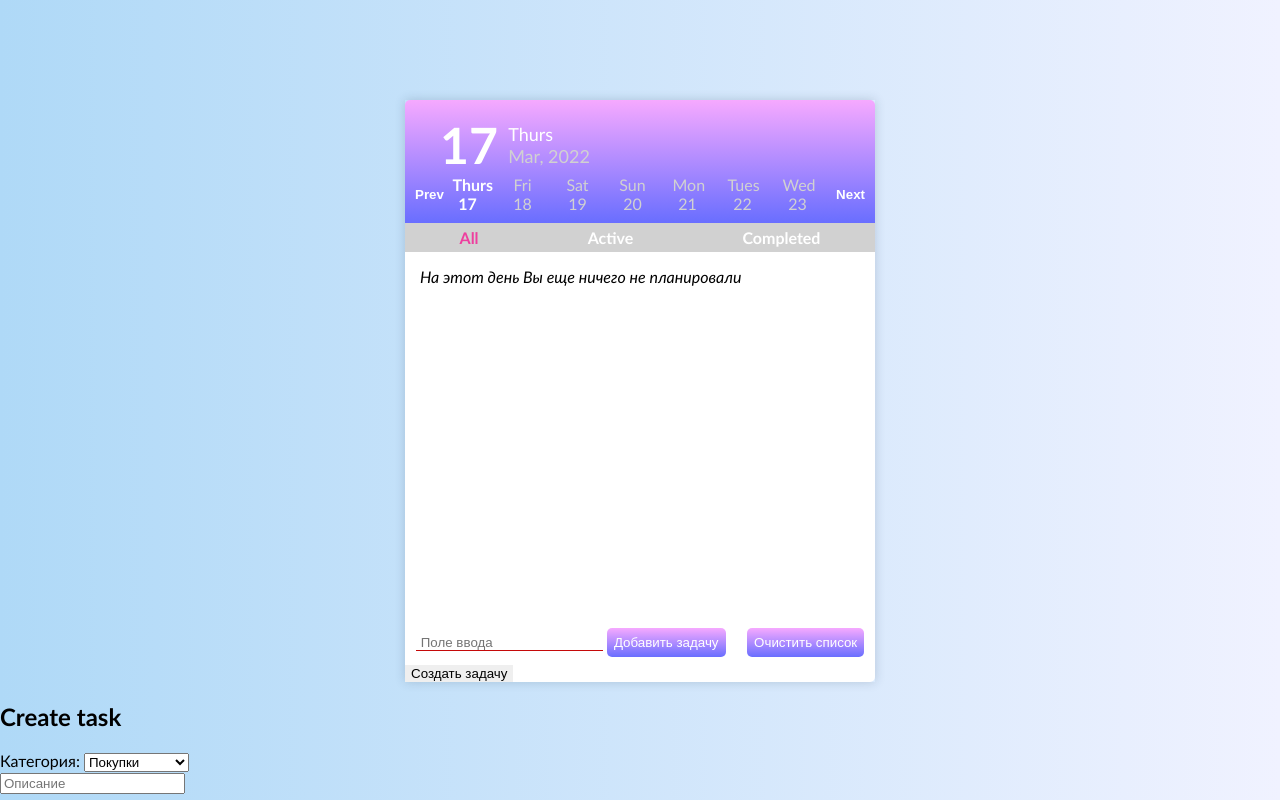
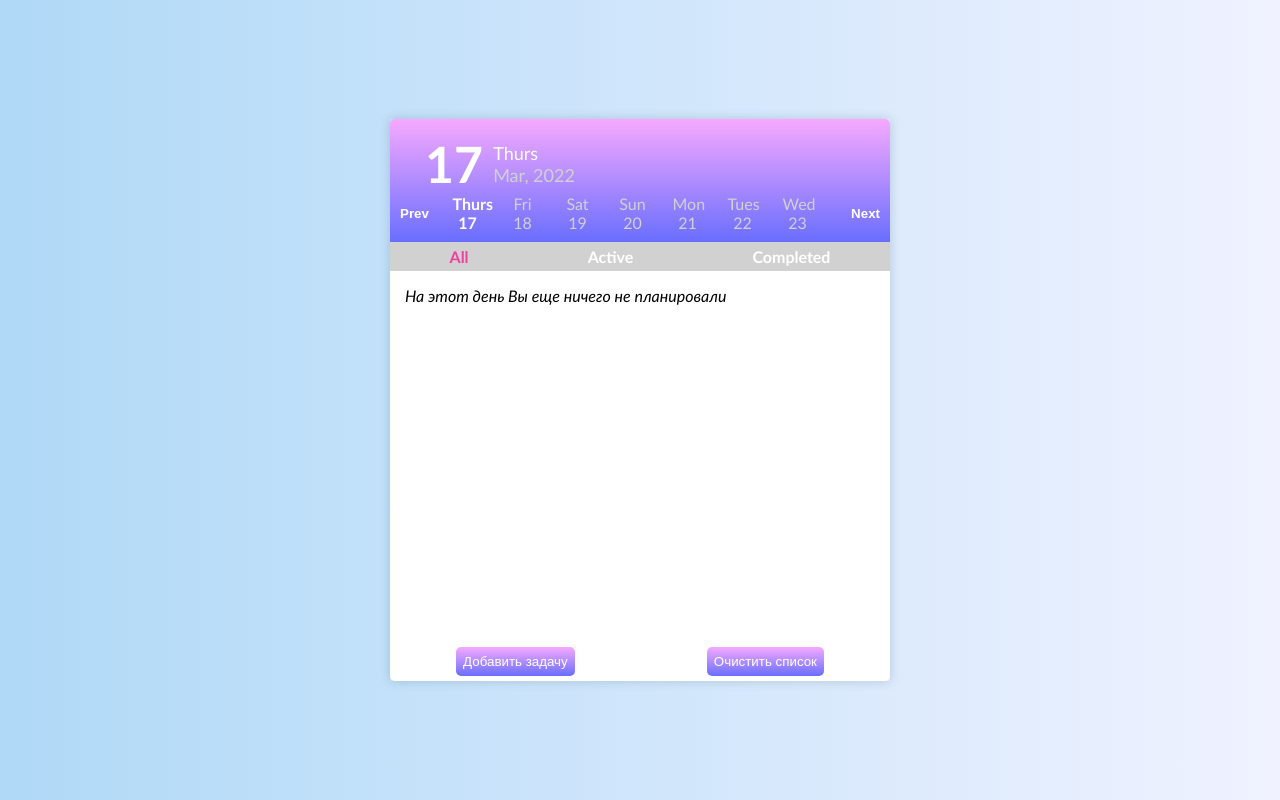
Before and after one commit to SergeiBesedin/todo-app-svelte, a Svelte app: page / in a window 1280 px wide. Built offline with nearby package versions, Linux system fonts and the light colour scheme.

Commit message:
добавил окно создания новой задачи

```diff
--- a/public/global.css
+++ b/public/global.css
@@ -1,16 +1,22 @@
+head,
 body {
-  position: relative;
   width: 100%;
-  height: 100%;
   background: linear-gradient(90deg, #afd9f7, #f0f2ff);
   box-sizing: border-box;
   font-family: 'Trebuchet MS', 'Lucida Sans Unicode', 'Lucida Grande',
     'Lucida Sans', Arial, sans-serif;
 }
 
+body {
+  min-height: 100vh;
+}
+
 body,
 ul,
-p {
+p,
+h1,
+h2,
+h3 {
   padding: 0;
   margin: 0;
 }
@@ -19,8 +25,14 @@ li {
   list-style-type: none;
 }
 
-button {
-  cursor: pointer;
+button,
+select,
+input,
+textarea {
   border: none;
   outline: none;
 }
+
+button {
+  cursor: pointer;
+}
--- a/src/App.svelte
+++ b/src/App.svelte
@@ -1,10 +1,10 @@
 <script>
-  import { v4 as uuidv4 } from 'uuid';
-  import { tasks, basket, date } from './store/store';
+  // import { v4 as uuidv4 } from 'uuid';
+  import { tasks, date } from './store/store';
   import CurrentDate from './components/current-date.svelte';
   import DaysOfTheWeek from './components/days-of-the-week.svelte';
+  import TaskCreation from './components/task-creation-window.svelte';
   import TasksList from './components/tasks-list.svelte';
-  import EntryField from './components/entry-field.svelte';
   import ModalConfirm from './components/modal-confirm.svelte';
 
   let currentFilter = 'All';
@@ -13,25 +13,25 @@
     return { ...items, [dateTask]: [] };
   });
 
-  const handleAdd = (e) => {
-    if (e.detail.text === '') {
-      return;
-    }
-    tasks.update((items) => {
-      return {
-        ...items,
-        [dateTask]: [
-          ...items[dateTask],
-          {
-            id: uuidv4(),
-            text: e.detail.text,
-            done: false,
-            rating: 0,
-          },
-        ],
-      };
-    });
-  };
+  // const handleAdd = (e) => {
+  //   if (e.detail.text === '') {
+  //     return;
+  //   }
+  //   tasks.update((items) => {
+  //     return {
+  //       ...items,
+  //       [dateTask]: [
+  //         ...items[dateTask],
+  //         {
+  //           id: uuidv4(),
+  //           text: e.detail.text,
+  //           done: false,
+  //           rating: 0,
+  //         },
+  //       ],
+  //     };
+  //   });
+  // };
 
   const handleRemove = (e) => {
     tasks.update((items) => {
@@ -142,8 +142,9 @@
     });
   };
 
-  // const handleCreateTask = () => {};
-  // const handleClose = () => {};
+  const handleOpenCreateTask = () => {
+    document.querySelector('.task-creation-modal').style.display = 'block';
+  };
 
   // const handleOpenBasket = () => {};
   // const handleCloseBasket = () => {};
@@ -151,7 +152,9 @@
   $: filteredTasks = filterTasks($tasks[dateTask], currentFilter);
 </script>
 
+<div class="wrapper">
   <div class="container">
+    <div class="app">
       <header>
         <CurrentDate />
         <DaysOfTheWeek on:click={handleChangeDay} />
@@ -166,38 +169,38 @@
           on:changeDone={changeDoneHandler}
           on:changeRating={handleChangeRating}
         />
-    <EntryField on:click={handleClear} on:changeText={handleAdd} />
-    <button>Создать задачу</button>
+
+        <div class="entry-field">
+          <button on:click={handleOpenCreateTask}>Добавить задачу</button>
+          <button on:click={handleClear}>Очистить список</button>
+        </div>
       </main>
     </div>
-
+    <TaskCreation />
+  </div>
   <ModalConfirm on:confirm={handleConfirmDel} />
-
-<div class="task-creation">
-  <h2>Create task</h2>
-  <div class="task-category">
-    <span>Категория:</span>
-    <select name="select">
-      <option value="value1" selected>Покупки</option>
-      <option value="value2">Хобби</option>
-      <option value="value3">Спорт</option>
-      <option value="value3">Работа</option>
-      <option value="value3">Образование</option>
-    </select>
-  </div>
-  <div>
-    <input placeholder="Описание" />
-  </div>
 </div>
 
 <style>
+  .wrapper {
+    min-height: 100vh;
+    display: flex;
+    justify-content: center;
+    align-items: center;
+  }
+
   .container {
+    width: 500px;
+    padding: 10px;
+    margin-bottom: 100px;
+    margin: 0 auto;
+    position: relative;
+  }
+
+  .app {
     z-index: 0;
     position: relative;
-    max-width: 470px;
-    margin: 0 auto;
     box-shadow: 0px 0px 10px 0px rgba(34, 60, 80, 0.2);
-    margin-top: 100px;
   }
 
   header {
@@ -210,4 +213,22 @@
     background: #ffffff;
     border-radius: 0 0 5px 5px;
   }
+
+  .entry-field {
+    padding: 5px 0;
+    display: flex;
+    justify-content: space-around;
+  }
+
+  .entry-field button {
+    background: linear-gradient(0deg, #696eff, #f6a9ff);
+    color: #ffffff;
+    padding: 7px;
+    border-radius: 5px;
+  }
+
+  .entry-field button:active {
+    transform: scale(1.05);
+    transition-duration: 300ms;
+  }
 </style>
--- a/src/components/days-of-the-week.svelte
+++ b/src/components/days-of-the-week.svelte
@@ -6,8 +6,7 @@
   const calendar = [];
   let currentPosition = $date.day;
 
-  let totalDays = new Date(year, month + 1, 0).getDate();
-  for (let i = 1; i <= totalDays; i++) {
+  for (let i = 1; i <= $date.getTotalDays(); i++) {
     calendar.push(i);
   }
 
--- a/src/components/entry-field.svelte
+++ b/src/components/entry-field.svelte
@@ -14,15 +14,7 @@
 </script>
 
 <div class="entry-field">
-  <form on:submit={changeText}>
-    <input
-      required
-      minlength="3"
-      placeholder="Поле ввода"
-      bind:value={textTask}
-    />
-    <button>Добавить задачу</button>
-  </form>
+  <button on:click>Добавить задачу</button>
   <button on:click>Очистить список</button>
 </div>
 
@@ -31,20 +23,6 @@
     padding: 5px 0;
     display: flex;
     justify-content: space-around;
-  }
-
-  .entry-field input {
-    padding: 0px 5px;
-    outline: none;
-    border: none;
-  }
-
-  .entry-field input:invalid {
-    border-bottom: 1px solid rgb(197, 9, 9);
-  }
-
-  input:valid {
-    border-bottom: 1px solid rgb(0, 255, 55);
   }
 
   .entry-field button {
--- /dev/null
+++ b/src/components/task-creation-window.svelte
@@ -0,0 +1,156 @@
+<script>
+  import { createEventDispatcher } from 'svelte';
+  import { date, createTaskData } from '../store/store';
+
+  const dispatch = createEventDispatcher();
+
+  let selected = $date.month + 1;
+  let currentDate = $date.day;
+  $: totalDays = $date.getTotalDays();
+
+  const handleCloseCreateTask = () => {
+    document.querySelector('.task-creation-modal').style.display = 'none';
+  };
+</script>
+
+<div class="task-creation-modal">
+  <div class="task-creation-close">
+    <button on:click={handleCloseCreateTask}>Закрыть</button>
+  </div>
+
+  <div class="task-creation">
+    <h2>Create task</h2>
+
+    <div class="task-date">
+      <span>Date:</span>
+      <select name="select" bind:value={currentDate}>
+        {#each Array.from({ length: totalDays }) as day, i}
+          <option value={i + 1}>{i + 1}</option>
+        {/each}
+      </select>
+      -
+      <select
+        name="select"
+        bind:value={selected}
+        on:change={(e) => (totalDays = $date.getTotalDays(e.target.value - 1))}
+      >
+        {#each $date.months as month, i}
+          <option value={i + 1}>{month}</option>
+        {/each}
+      </select>
+      -
+      <select name="select">
+        <option value="value-1" selected>{$date.year}</option>
+      </select>
+    </div>
+
+    <div class="task-time">
+      <span>Time:</span>
+      <select name="select" bind:value={$date.hour}>
+        {#each Array.from({ length: 24 }) as hour, i}
+          <option value={i + 1}>{i + 1}</option>
+        {/each}
+      </select>
+      :
+      <select name="select" bind:value={$date.minutes}>
+        {#each Array.from({ length: 61 }) as minutes, i}
+          <option value={i}>{i}</option>
+        {/each}
+      </select>
+    </div>
+
+    <div class="task-category">
+      <span>Category:</span>
+      <select name="select">
+        {#each $createTaskData.category as category, i}
+          <option value={i + 1}>{category}</option>
+        {/each}
+      </select>
+    </div>
+    <div class="task-description">
+      <textarea name="description" placeholder="Description" />
+    </div>
+
+    <div class="task-action">
+      <button>Добавить</button>
+    </div>
+  </div>
+</div>
+
+<style>
+  .task-creation-modal {
+    display: none;
+    z-index: 101;
+    box-shadow: 0px 0px 10px 0px rgba(34, 60, 80, 0.2);
+    position: absolute;
+    top: 22px;
+    right: 3px;
+    left: 3px;
+  }
+
+  .task-creation {
+    position: relative;
+    display: flex;
+    flex-direction: column;
+    justify-content: space-around;
+    height: 570px;
+    border-radius: 5px;
+    color: #ffffff;
+    font-size: 20px;
+    background: linear-gradient(0deg, #696eff, #f6a9ff);
+  }
+
+  .task-creation-close {
+    z-index: 102;
+    position: absolute;
+    top: 3px;
+    right: 5px;
+  }
+
+  .task-creation h2,
+  .task-date,
+  .task-time,
+  .task-category,
+  .task-description,
+  .task-action {
+    border-bottom: 1px solid #ffffff;
+    padding-bottom: 10px;
+    width: 100%;
+    text-align: center;
+  }
+
+  .task-category {
+    border: none;
+    padding: 0;
+  }
+
+  .task-description {
+    border: none;
+  }
+
+  .task-description {
+    padding: 0;
+  }
+
+  .task-action {
+    border: none;
+    padding: 0;
+  }
+
+  select {
+    padding: 10px;
+    font-size: 18px;
+    border-radius: 5px;
+  }
+
+  textarea {
+    resize: none;
+    border: none;
+    background: #f0efef;
+    padding: 7px;
+    width: 100%;
+    height: 170px;
+    box-sizing: border-box;
+    font-size: 14px;
+  }
+</style>
--- a/src/components/tasks-list.svelte
+++ b/src/components/tasks-list.svelte
@@ -1,6 +1,6 @@
 <script>
   import Filters from './filters.svelte';
-  import TaskItem from './task.svelte';
+  import TaskItem from './task-item/task.svelte';
   export let filteredTasks;
   export let currentFilter;
 
--- a/src/store/store.js
+++ b/src/store/store.js
@@ -1,6 +1,10 @@
 import { writable } from 'svelte/store';
 
 export const tasks = writable({});
+
+export const createTaskData = writable({
+  category: ['Shopping', 'Hobby', 'Sport', 'Education', 'Job', 'Housework'],
+});
 
 export const basket = writable({});
 
@@ -24,10 +28,15 @@ export const date = writable({
   ],
   daysOfTheWeek: ['Sun', 'Mon', 'Tues', 'Wed', 'Thurs', 'Fri', 'Sat'],
   dayOfTheWeek: new Date().getDay(),
+  hour: new Date().getHours(),
+  minutes: new Date().getMinutes(),
   getMonth() {
     return this.months[this.month];
   },
   getDayOfTheWeek() {
     return this.daysOfTheWeek[this.dayOfTheWeek];
   },
+  getTotalDays(month = this.month, year = this.year) {
+    return new Date(year, month + 1, 0).getDate();
+  },
 });
```
Also changed, not shown: src/components/task-item/star.svelte (renamed from src/components/star.svelte), src/components/task-item/task.svelte (renamed from src/components/task.svelte). Lines whose indentation alone changed are shown as unchanged.
